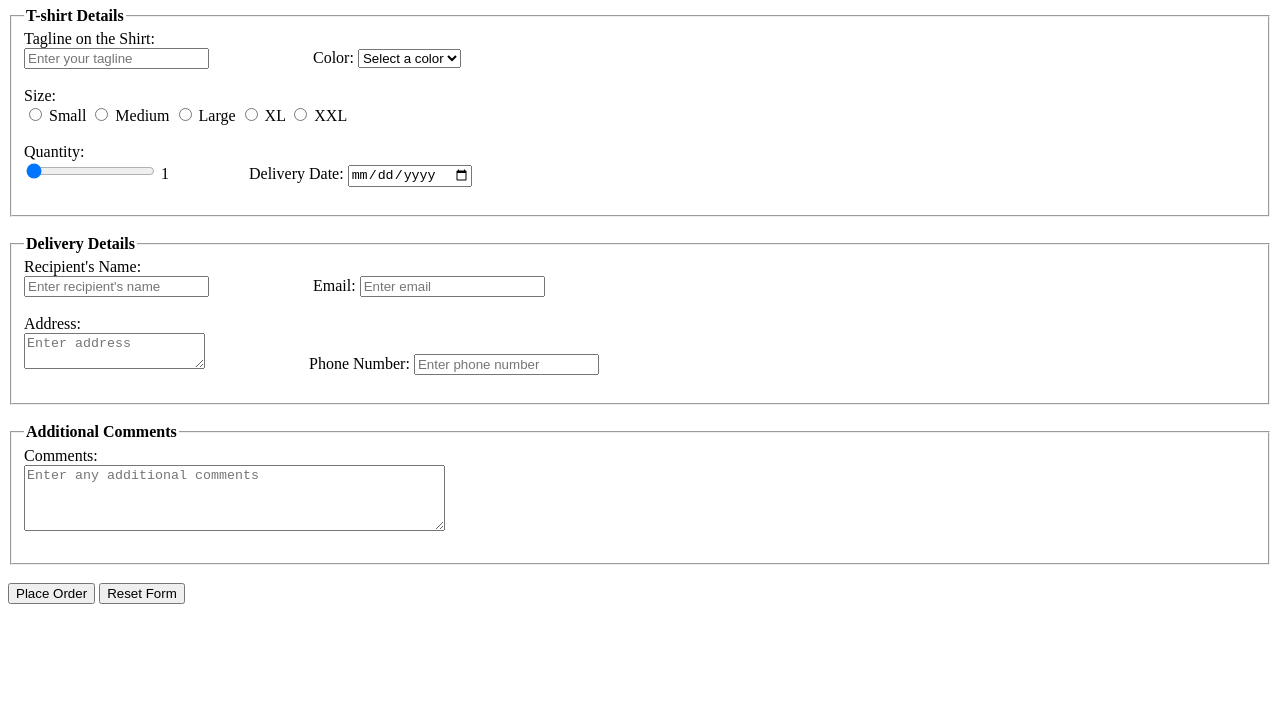
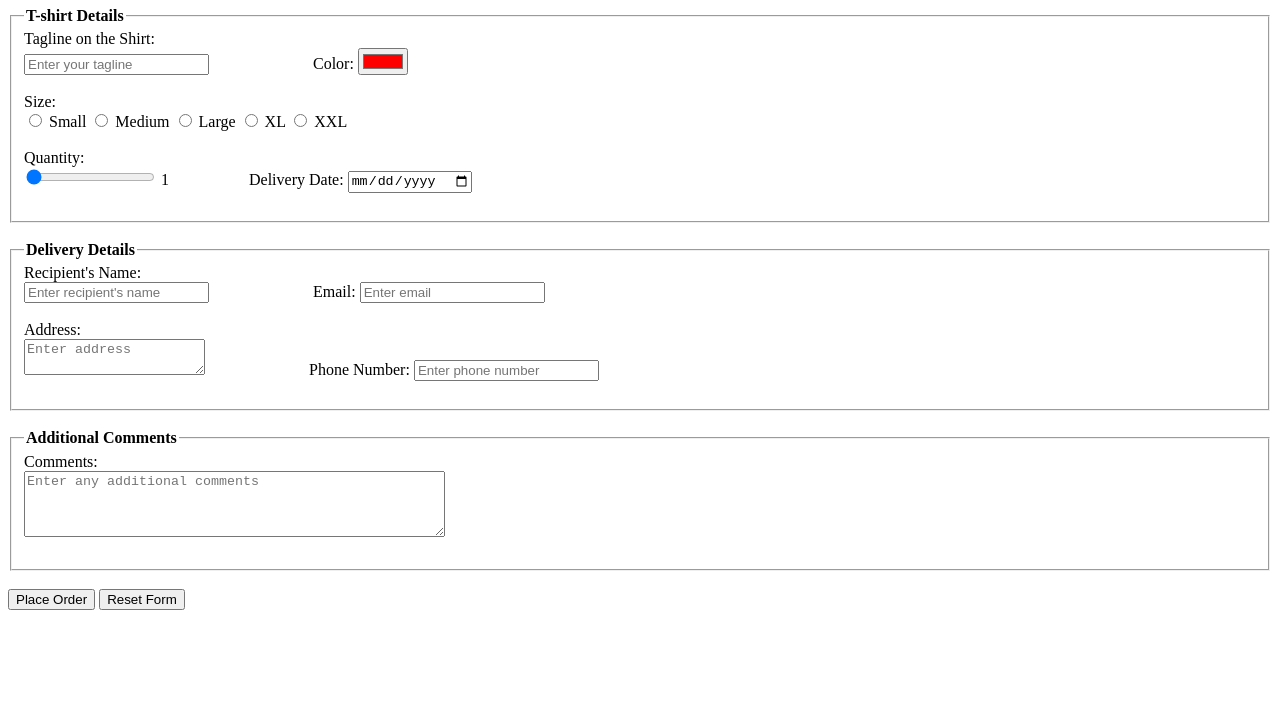
Before and after one commit to tejasgunjal021/ip-exp1-q2, a plain HTML site: page index.html in a window 1280 px wide. Shown: the part 73-800 px from the top of the page. Drawn offline with Linux system fonts and the light colour scheme.

Commit message:
Update index.html

```diff
--- a/index.html
+++ b/index.html
@@ -18,16 +18,8 @@
             &nbsp;&nbsp;&nbsp;&nbsp;&nbsp;&nbsp;&nbsp;&nbsp;&nbsp;&nbsp;&nbsp;&nbsp;&nbsp;&nbsp;&nbsp;&nbsp;&nbsp;&nbsp;&nbsp;&nbsp;&nbsp;&nbsp;&nbsp;&nbsp;
 
             <label for="color">Color:</label>
-            <select id="color" name="color" required>
-                <option value="" disabled selected>Select a color</option>
-                <option value="Blue">Blue</option>
-                <option value="Maroon">Maroon</option>
-                <option value="Yellow">Yellow</option>
-                <option value="Black">Black</option>
-                <option value="Cyan">Cyan</option>
-                <option value="White">White</option>
-                <option value="Purple">Purple</option>
-            </select><br><br>
+            <input type="color" id="coloroption" name="coloroption" value="#ff0000">
+                <br><br>
 
             <label for="size">Size:</label><br>
             <input type="radio" id="small" name="size" value="small" required>
```
